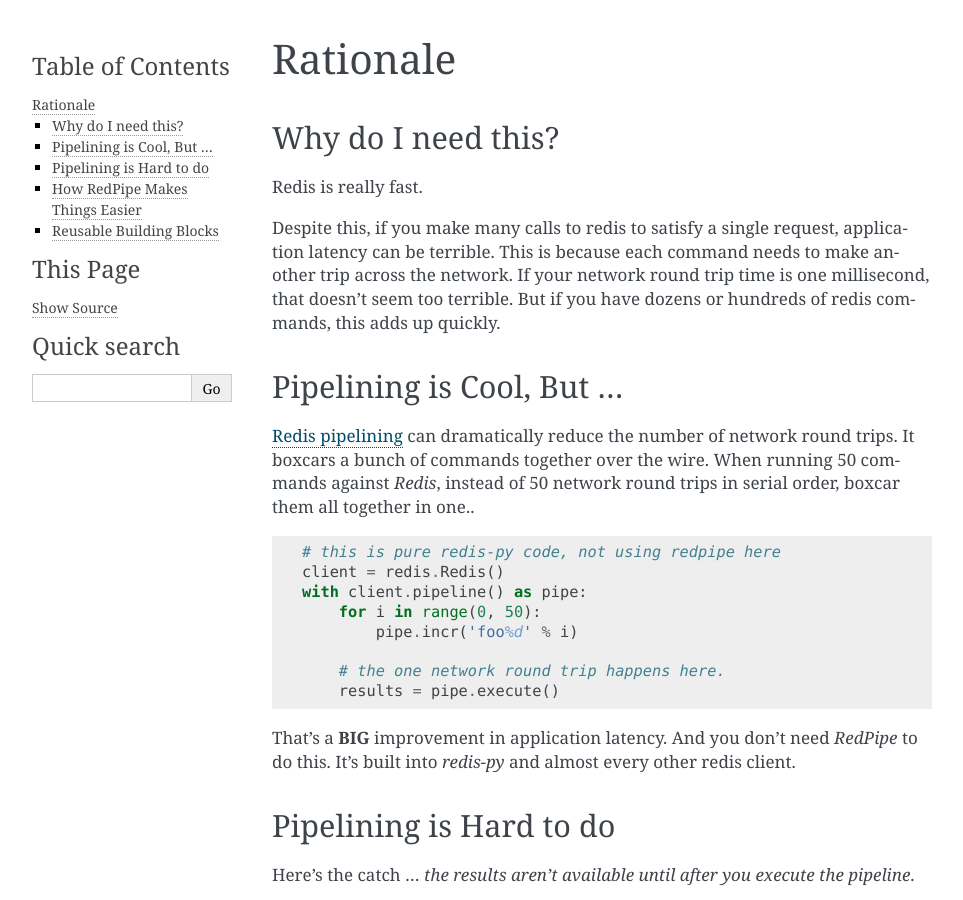
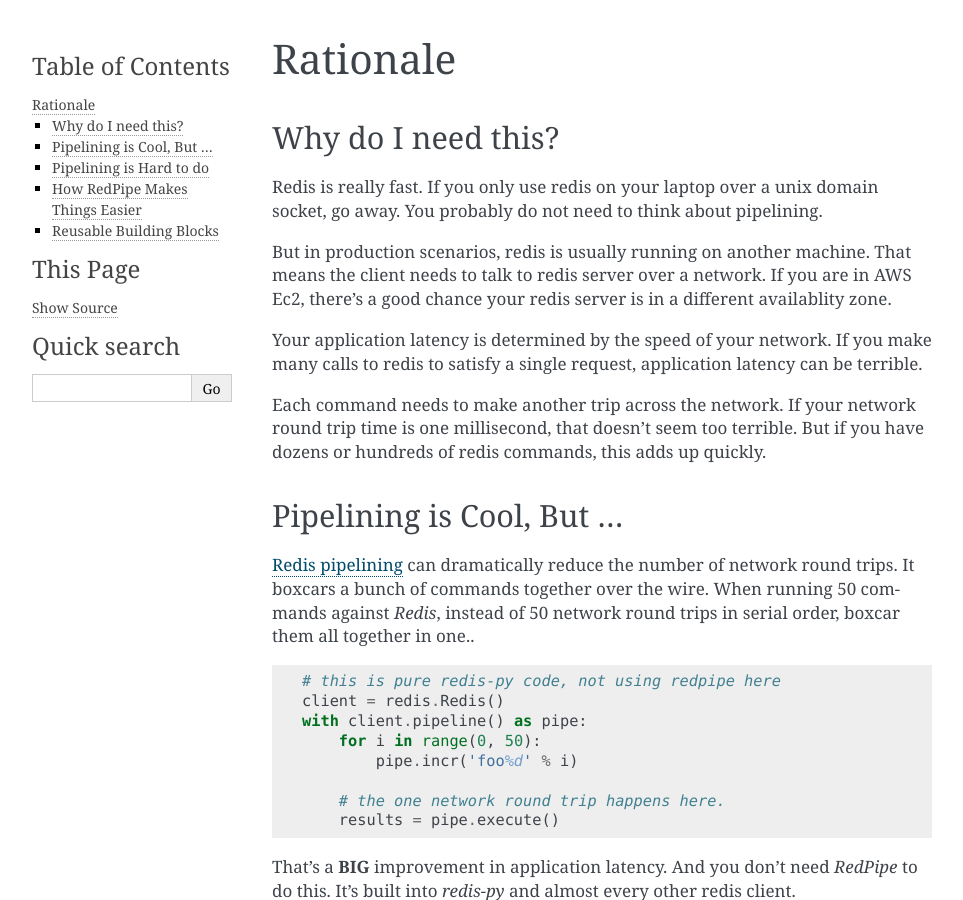
Before and after one commit to 72squared/redpipe, a Sphinx documentation site: the page built from docs/rationale.rst, in a window 1280 px wide and 900 px high. Shown: the whole window, without its empty margins (148-1111 px from the left). Built offline with Sphinx 7.4.7, drawn with Linux system fonts in a browser that asks for light colours; pages that are not in the unit, such as notebooks, are missing from menus; the version number could not be read and is left out; some of the changed text lies outside the part shown.

```diff
--- a/docs/rationale.rst
+++ b/docs/rationale.rst
@@ -4,9 +4,17 @@ Rationale
 Why do I need this?
 -------------------
 Redis is really fast.
+If you only use redis on your laptop over a unix domain socket, go away.
+You probably do not need to think about pipelining.
 
-Despite this, if you make many calls to redis to satisfy a single request, application latency can be terrible.
-This is because each command needs to make another trip across the network.
+But in production scenarios, redis is usually running on another machine.
+That means the client needs to talk to redis server over a network.
+If you are in AWS Ec2, there's a good chance your redis server is in a different availablity zone.
+
+Your application latency is determined by the speed of your network.
+If you make many calls to redis to satisfy a single request, application latency can be terrible.
+
+Each command needs to make another trip across the network.
 If your network round trip time is one millisecond, that doesn't seem too terrible.
 But if you have dozens or hundreds of redis commands, this adds up quickly.
 
@@ -96,12 +104,27 @@ And it is especially inconvenient when trying to create modular and reusable com
 
 How RedPipe Makes Things Easier
 -------------------------------
-*RedPipe* gives you the tools to break up pipelined calls into modular reusable components.
+*RedPipe* makes things easier by first making it harder.
+It's a paradigm shift.
+You ready?
+Here it comes.
 
-The first step is to make the commands return a reference to the data before execute happens.
+*All redis calls are pipelined.*
+
+On the surface this seems unnecessary.
+But stick with me for a few minutes.
+It will unlock the tools to break up pipelined calls into modular reusable components.
+
+
+The first step is to make the commands return a reference to the data immediately.
 We'll call this reference object a `Future`.
 The `redpipe.Future` object gets populated with data once the pipeline executes.
-It also behaves just like the underlying result.
+
+That makes the code look very much like a non-pipelined call.
+You invoke the redis-py method and you get a response back from that call.
+The response is a `redpipe.Future` object, but you don't ever need to think about that.
+
+Once the pipeline executes, the `Future` behaves just like the underlying result.
 
 *RedPipe* embraces the spirit of `duck-typing <https://en.wikipedia.org/wiki/Duck_typing#In_Python>`_.
 
```
Also changed, not shown: other parts of docs/rationale.rst (+5 -0 lines), docs/index.rst (+7 -0 lines), 1 other file.
